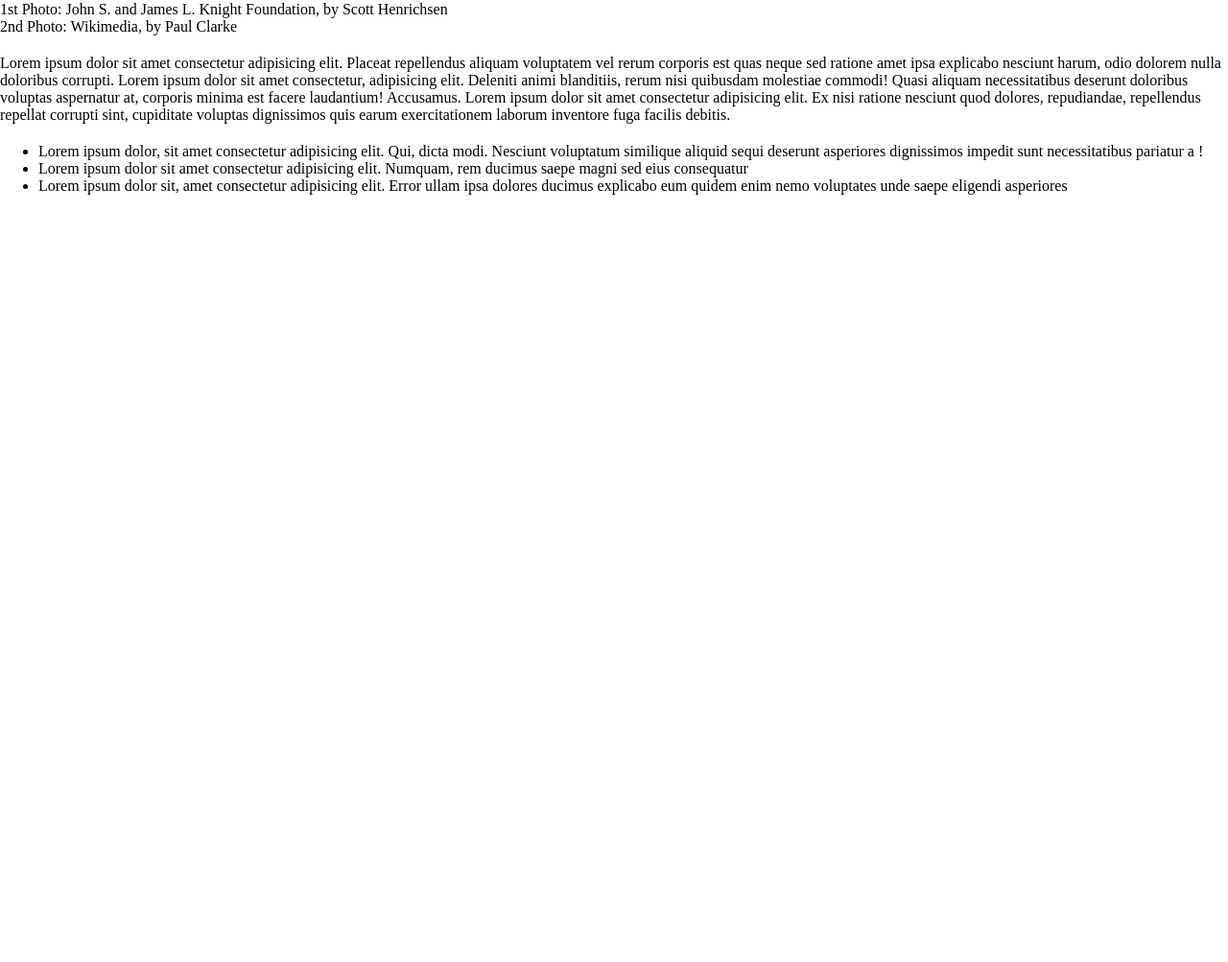
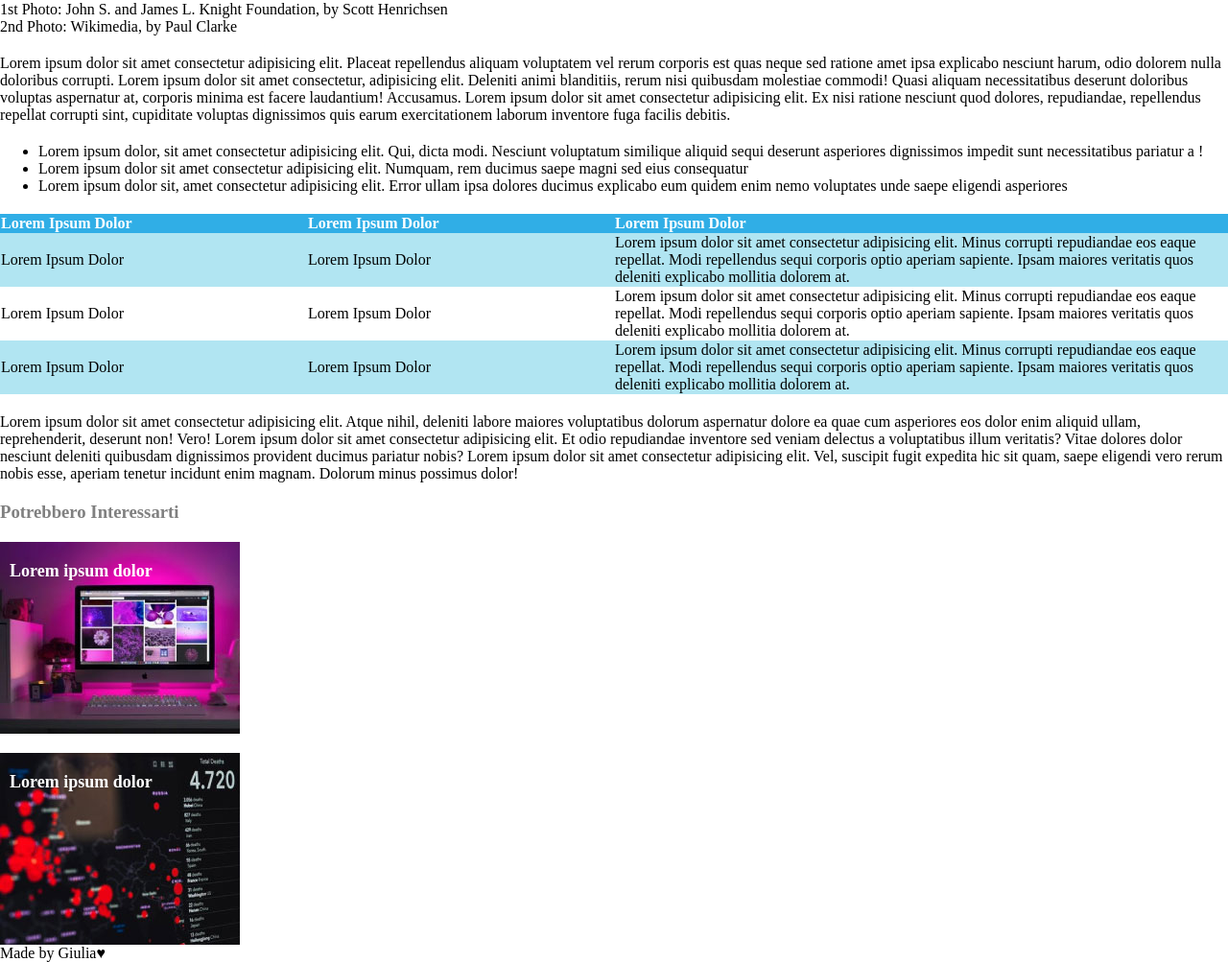
Before and after one commit to GiuliaSetti/html-css-booleaner, a plain HTML site: page index.html in a window 1280 px wide. Shown: the part 542-1545 px from the top of the page at 96% size. Before the commit the page ends 800 px from the top, so only its background shows below. Drawn offline with Linux system fonts and the light colour scheme.

Commit message:
Parte finale

```diff
--- a/css/style.css
+++ b/css/style.css
@@ -40,3 +40,54 @@ header{
 .maintexts{
     padding-top: 20px;
 }
+
+/* tabella */
+
+table{
+    border-collapse: collapse;
+    margin-top: 20px;
+}
+
+thead{
+    background-color: #30aee6;
+
+    color: white;
+
+    text-align: left;
+}
+
+table .biggercolumn{
+    width: 50%;
+}
+
+table .colored{
+    background-color: #b1e5f2;
+}
+
+/* parte finale */
+
+
+.firstlink, .secondlink{
+    margin-top: 20px;
+    padding-left: 10px;
+    padding-top: 20px;
+
+    width: 250px;
+    height: 200px;
+
+    font-weight: bold;
+    font-size: 18px;
+}
+
+.firstlink a, .secondlink a{
+    color: white;
+    text-decoration: none;
+}
+
+.firstlink{
+    background-image: url(../img/monitor.jpg);
+}
+
+.secondlink{
+    background-image: url(../img/graph.jpg);
+}
--- a/index.html
+++ b/index.html
@@ -75,11 +75,53 @@
         <!-- tabella -->
 
         <table>
+            <thead>
+                <tr>
+                    <th>Lorem Ipsum Dolor</th>
+                    <th>Lorem Ipsum Dolor</th>
+                    <th class="biggercolumn">Lorem Ipsum Dolor</th>
+                </tr>
+            </thead>
+            <tbody>
+                <tr class="colored">
+                    <td>Lorem Ipsum Dolor</td>
+                    <td>Lorem Ipsum Dolor</td>
+                    <td>Lorem ipsum dolor sit amet consectetur adipisicing elit. Minus corrupti repudiandae eos eaque repellat. Modi repellendus sequi corporis optio aperiam sapiente. Ipsam maiores veritatis quos deleniti explicabo mollitia dolorem at.</td>
+                </tr>
+                <tr>
+                    <td>Lorem Ipsum Dolor</td>
+                    <td>Lorem Ipsum Dolor</td>
+                    <td>Lorem ipsum dolor sit amet consectetur adipisicing elit. Minus corrupti repudiandae eos eaque repellat. Modi repellendus sequi corporis optio aperiam sapiente. Ipsam maiores veritatis quos deleniti explicabo mollitia dolorem at.</td>
+                </tr>
+                <tr class="colored">
+                    <td>Lorem Ipsum Dolor</td>
+                    <td>Lorem Ipsum Dolor</td>
+                    <td>Lorem ipsum dolor sit amet consectetur adipisicing elit. Minus corrupti repudiandae eos eaque repellat. Modi repellendus sequi corporis optio aperiam sapiente. Ipsam maiores veritatis quos deleniti explicabo mollitia dolorem at.</td>
+                </tr>
+            </tbody>
 
         </table>
 
 
         <!-- /tabella -->
+
+        <!-- secondo paragrafo -->
+        <div class="maintexts">
+            <p>Lorem ipsum dolor sit amet consectetur adipisicing elit. Atque nihil, deleniti labore maiores voluptatibus dolorum aspernatur dolore ea quae cum asperiores eos dolor enim aliquid ullam, reprehenderit, deserunt non! Vero! Lorem ipsum dolor sit amet consectetur adipisicing elit. Et odio repudiandae inventore sed veniam delectus a voluptatibus illum veritatis? Vitae dolores dolor nesciunt deleniti quibusdam dignissimos provident ducimus pariatur nobis? Lorem ipsum dolor sit amet consectetur adipisicing elit. Vel, suscipit fugit expedita hic sit quam, saepe eligendi vero rerum nobis esse, aperiam tenetur incidunt enim magnam. Dolorum minus possimus dolor!</p>
+        </div>
+        <!-- /secondo paragrafo -->
+
+        <div class="maintexts">
+            <h3 class="greytext">
+                Potrebbero Interessarti
+            </h3>
+            <div class="firstlink">
+                <a href="">Lorem ipsum dolor</a>
+            </div>
+            <div class="secondlink">
+                <a href="">Lorem ipsum dolor</a>
+            </div>
+        </div>
 
 
 
@@ -87,6 +129,10 @@
     <!-- /main -->
 
     <!-- footer -->
+
+    <footer>
+        <div>Made by Giulia&hearts;</div>
+    </footer>
     <!-- /footer -->
 
 </body>
```
